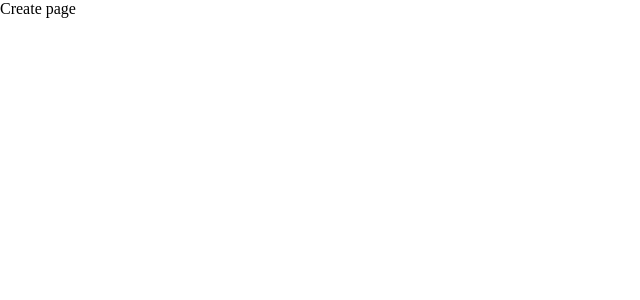
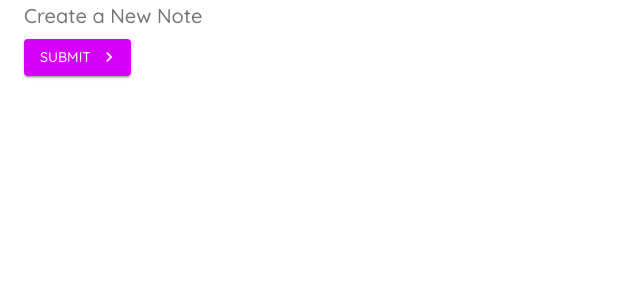
Before and after one commit to baui-dev/layout-ui, a React (Create React App) app: page /create in a window 1280 px wide. Shown: the top 300 px of the page, without its empty margins (0-640 px from the left). Built offline with nearby package versions, Linux system fonts and the light colour scheme.

Commit message:
till lesson 6

```diff
--- a/package.json
+++ b/package.json
@@ -3,6 +3,8 @@
   "version": "0.1.0",
   "private": true,
   "dependencies": {
+    "@material-ui/core": "^4.12.4",
+    "@material-ui/icons": "^4.11.3",
     "@remix-run/router": "^1.3.1",
     "@testing-library/jest-dom": "^5.16.5",
     "@testing-library/react": "^13.4.0",
--- a/src/App.js
+++ b/src/App.js
@@ -1,15 +1,35 @@
 import { BrowserRouter as Router, Routes, Route } from "react-router-dom";
 import Notes from "./pages/Notes";
 import Create from "./pages/Create";
+import { createMuiTheme, ThemeProvider } from "@material-ui/core";
+import { purple } from "@material-ui/core/colors";
+
+const theme = createMuiTheme({
+  palette: {
+    primary: {
+      main: "#fefefe",
+    },
+    secondary: purple,
+  },
+  typography: {
+    fontFamily: "Quicksand",
+    fontWeightLight: 300,
+    fontWeightRegular: 400,
+    fontWeightMedium: 500,
+    fontWeightBold: 700,
+  },
+});
 
 function App() {
   return (
+    <ThemeProvider theme={theme}>
       <Router>
         <Routes>
           <Route path="/" element={<Notes />} />
           <Route path="/create" element={<Create />} />
         </Routes>
       </Router>
+    </ThemeProvider>
   );
 }
 
--- a/src/index.css
+++ b/src/index.css
@@ -1,3 +1,4 @@
+@import url("https://fonts.googleapis.com/css2?family=Quicksand:wght@300;400;500;600;700&display=swap");
 body {
   margin: 0;
   -webkit-font-smoothing: antialiased;
--- a/src/pages/Create.js
+++ b/src/pages/Create.js
@@ -1,9 +1,37 @@
-import React from 'react'
+import React from "react";
+import { Typography } from "@material-ui/core";
+import Button from "@material-ui/core/Button";
+import Container from "@material-ui/core/Container";
+import SendIcon from "@material-ui/icons/Send";
+import KeyboardArrowRightIcon from "@material-ui/icons/KeyboardArrowRight";
+import { makeStyles } from "@material-ui/core";
+
+const useStyles = makeStyles({});
 
 export default function Create() {
+  const classes = useStyles();
+
   return (
-    <div>
-      Create page
-    </div>
-  )
+    <Container>
+      <Typography
+        className={classes.title}
+        variant="h6"
+        color="textSecondary"
+        component="h2"
+        gutterBottom
+      >
+        Create a New Note
+      </Typography>
+      <Button
+        className={classes.btn}
+        onClick={() => console.log("Click!")}
+        type="submit"
+        color="secondary"
+        variant="contained"
+        endIcon={<KeyboardArrowRightIcon />}
+      >
+        Submit
+      </Button>
+    </Container>
+  );
 }
```
Also changed, not shown: 1 other file (tests, documents, lock files or other folders). Lines whose indentation alone changed are shown as unchanged.
